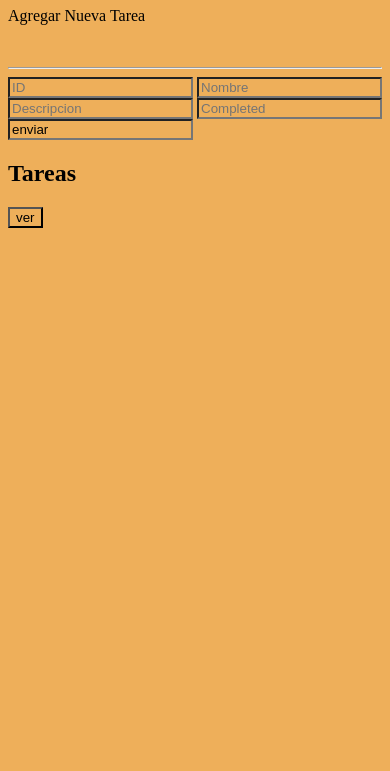
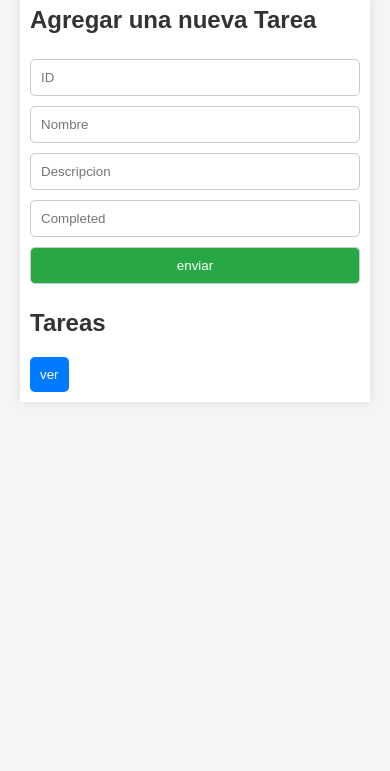
Before and after one commit to misaprostol/integradorPDI, a plain HTML site: page client/index.html in a window 390 px wide. Shown: the part 73-844 px from the top of the page. Drawn offline with Linux system fonts and the light colour scheme; no server answers.

Commit message:
actualizaciones form-js-scss

```diff
--- a/client/index.html
+++ b/client/index.html
@@ -9,27 +9,26 @@
 <body>
   <header class="py-3">
     <h1>Listado de tareas</h1>
-    <p class="second_title">Agregar Nueva Tarea</p><br>
     <hr />
   </header>
   <main class="container">
-
+    <h2>Agregar una nueva Tarea</h2>
     <section class="formulario">
       <form action="http://localhost:3000/tasks" method="post" id="formulario">
         <input type="number" placeholder="ID" name="id">
         <input type="text" placeholder="Nombre" name="name">
         <input type="text" placeholder="Descripcion" name="description">
         <input type="text" placeholder="Completed" name="completed">
-        <input type="btn" type="submit" value="enviar">
+        <input type="submit" value="enviar">
       </form>
     </section>
 
     <section class="tareas">
       <h2>Tareas</h2>
-    <ul id="lista-tareas">
-      <!--Acá se muestran las tareas-->
-    </ul>
-    <input class="btn-tareas" type="submit" value="ver">
+      <ul id="lista-tareas">
+        <!--Acá se muestran las tareas-->
+      </ul>
+      <input class="btn-tareas" type="button" value="ver">
     </section>
   </main>
 
--- a/client/sass/_base.scss
+++ b/client/sass/_base.scss
@@ -1,3 +1,61 @@
-*{
-    background-color: #EEAF5A;
-}
+/* Variables */
+$background-color: #f5f5f5;
+$text-color: #333;
+$main-background: #fff;
+$input-border: #ccc;
+$input-background: #e9ecef;
+$primary-color: #28a745;
+$primary-hover: #218838;
+$secondary-color: #007bff;
+$secondary-hover: #0056b3;
+
+/* Reset de estilos */
+* {
+    margin: 0;
+    padding: 0;
+    box-sizing: border-box;
+  }
+
+  body {
+    font-family: Arial, sans-serif;
+    background-color: $background-color;
+    color: $text-color;
+    padding: 20px;
+  }
+
+  header {
+    text-align: center;
+
+    h1 {
+      font-size: 2em;
+      margin-bottom: 10px;
+    }
+  }
+
+  main {
+    max-width: 800px;
+    margin: 0 auto;
+    background: $main-background;
+    padding: 20px;
+    box-shadow: 0 0 10px rgba(0, 0, 0, 0.1);
+  }
+
+  h2 {
+    font-size: 1.5em;
+    margin-bottom: 20px;
+  }
+
+  /* Estilos responsivos */
+@media (max-width: 768px) {
+    main {
+      padding: 10px;
+    }
+
+    form {
+      input[type="number"],
+      input[type="text"],
+      input[type="submit"] {
+        margin: 5px 0;
+      }
+    }
+  }
--- /dev/null
+++ b/client/sass/components/_buttons.scss
@@ -0,0 +1,13 @@
+.btn-tareas {
+  background-color: $secondary-color;
+  color: white;
+  padding: 10px;
+  border: none;
+  border-radius: 5px;
+  cursor: pointer;
+  transition: background-color 0.3s ease;
+
+  &:hover {
+    background-color: $secondary-hover;
+  }
+}
--- /dev/null
+++ b/client/sass/components/_formulario.scss
@@ -0,0 +1,41 @@
+.formulario {
+  margin-bottom: 20px;
+}
+
+form {
+  input[type="number"],
+  input[type="text"],
+  input[type="submit"] {
+    width: 100%;
+    padding: 10px;
+    margin: 10px 0;
+    border: 1px solid $input-border;
+    border-radius: 5px;
+  }
+
+  input[type="submit"] {
+    background-color: $primary-color;
+    color: white;
+    cursor: pointer;
+    transition: background-color 0.3s ease;
+
+    &:hover {
+      background-color: $primary-hover;
+    }
+  }
+}
+
+.tareas {
+  margin-top: 20px;
+}
+
+ul {
+  list-style: none;
+
+  li {
+    background: $input-background;
+    padding: 10px;
+    margin: 5px 0;
+    border-radius: 5px;
+  }
+}
--- a/client/sass/main.scss
+++ b/client/sass/main.scss
@@ -3,6 +3,3 @@
 @import "./components/buttons";
 
 @import "./components/formulario";
-
-// url de fuentes
-@import url(https://fonts.google.com/share?selection.family=IBM+Plex+Serif:ital,wght@0,100;0,200;0,300;0,400;0,500;0,600;0,700;1,100;1,200;1,300;1,400;1,500;1,600;1,700);
--- a/client/scripts/tareas.js
+++ b/client/scripts/tareas.js
@@ -5,10 +5,10 @@
 const obtenerTareas = async () => {
   const respuesta = await fetch('http://localhost:3000/tasks', {
     method: 'GET'
-    })
-    const tareas = await respuesta.json()
+  });
+  const tareas = await respuesta.json();
 
-    return tareas
+  return tareas;
 }
 
 /**
@@ -19,28 +19,31 @@ const obtenerTareas = async () => {
   const tareas = await obtenerTareas();
 
   // Seleccionar el elemento <ul> en el DOM
-    const listaTareas = document.getElementById('lista-tareas')
+  const listaTareas = document.getElementById('lista-tareas');
 
   // Limpiar la lista actual
   listaTareas.innerHTML = '';
 
   // Iterar sobre las tareas y crear elementos <li>
   tareas.forEach(tarea => {
-      const li = document.createElementNS('li');
-      li.textContent = `${tarea.name}: ${tarea.description} - ${tarea.description} (${tarea.completed ? 'true' : 'false'})`;
-      listaTareas.appendChild(li)
-    });}
+    const li = document.createElement('li');  // Cambio: 'li' en vez de 'createElementNS'
+    li.textContent = `${tarea.name}: ${tarea.description} - ${tarea.completed ? 'true' : 'false'}`;
+    listaTareas.appendChild(li);
+  });
+}
 
 // Evento para manejar el envío del formulario
-  const formulario = document.getElementById('formulario')
+const formulario = document.getElementById('formulario');
 formulario.addEventListener('submit', async (event) => {
-    event.preventDefault()
+  event.preventDefault();
 
-    const formData = new FormData(formulario)
+  const formData = new FormData(formulario);
   const data = {
+    id: formData.get('id'),
     name: formData.get('name'),
-    description: formData.get('description')
-  }
+    description: formData.get('description'),
+    completed: formData.get('completed') === 'true'
+  };
 
   // Enviar los datos al servidor
   await fetch('http://localhost:3000/tasks', {
@@ -49,11 +52,11 @@ const obtenerTareas = async () => {
       'Content-Type': 'application/json'
     },
     body: JSON.stringify(data)
-  })
+  });
 
   // Llamar a renderizarTareas para actualizar la lista de tareas
-  renderizarTareas()
-})
+  renderizarTareas();
+});
 
 // Llamar a renderizarTareas para mostrar las tareas cuando se carga la página
-renderizarTareas()
+renderizarTareas();
```
Also changed, not shown: client/styles/styles.css. Lines whose indentation alone changed are shown as unchanged.
